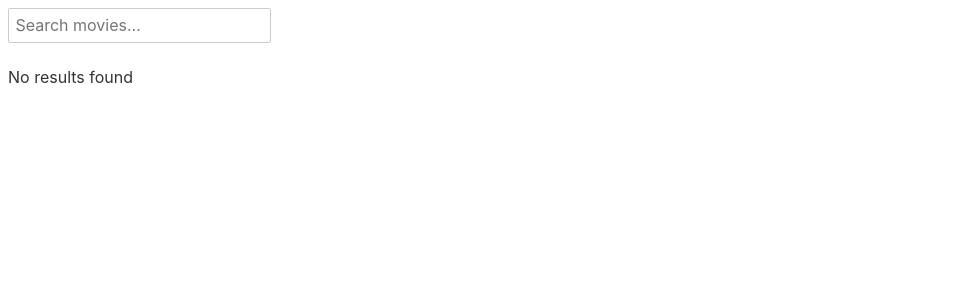
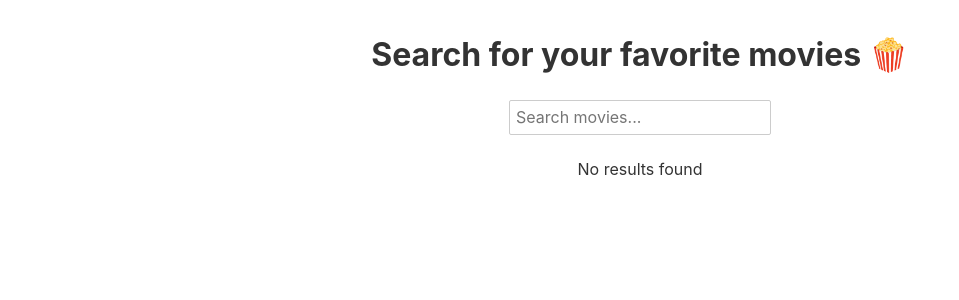
Before and after one commit to Erikote04/Movie-Browser, a Svelte app: page / in a window 1280 px wide. Shown: the top 300 px of the page, without its empty margins (0-959 px from the left). Built offline with nearby package versions, Linux system fonts and the light colour scheme.

Commit message:
Using promises with await

```diff
--- a/src/App.svelte
+++ b/src/App.svelte
@@ -2,4 +2,19 @@
 	import Input from "./Input.svelte";
 </script>
 
-<Input />
+<section>
+	<h1>Search for your favorite movies 🍿</h1>
+	<Input />
+</section>
+
+<style>
+	h1 {
+		font-size: 32px;
+	}
+
+	section {
+		align-items: center;
+		display: flex;
+		flex-direction: column;
+	}
+</style>
--- a/src/Input.svelte
+++ b/src/Input.svelte
@@ -2,19 +2,14 @@
     import Movie from "./Movie.svelte";
 
     let value = "";
-    let loading = false;
     let response = [];
 
     const handleInput = (e) => value = e.target.value;
 
     $: if (value.length > 2) {
-        loading = true;
-        fetch(`https://www.omdbapi.com/?s=${value}&apikey=422350ff`)
+        response = fetch(`https://www.omdbapi.com/?s=${value}&apikey=422350ff`)
         .then(res => res.json())
-        .then(apiResponse => {
-            response = apiResponse.Search || [];
-            loading = false;
-        });
+        .then(apiResponse => apiResponse.Search || []);
     }
 </script>
 
@@ -24,10 +19,10 @@
     on:input={handleInput}
 >
 
-{#if loading}
+{#await response}
     <p>Loading...</p>
-{:else}
-    {#each response as {
+{:then movies}
+    {#each movies as {
         Title: movieTitle,
         Year: movieYear,
         Poster: moviePoster
@@ -40,4 +35,4 @@
     {:else}
         <p>No results found</p>
     {/each}
-{/if}
+{/await}
```
